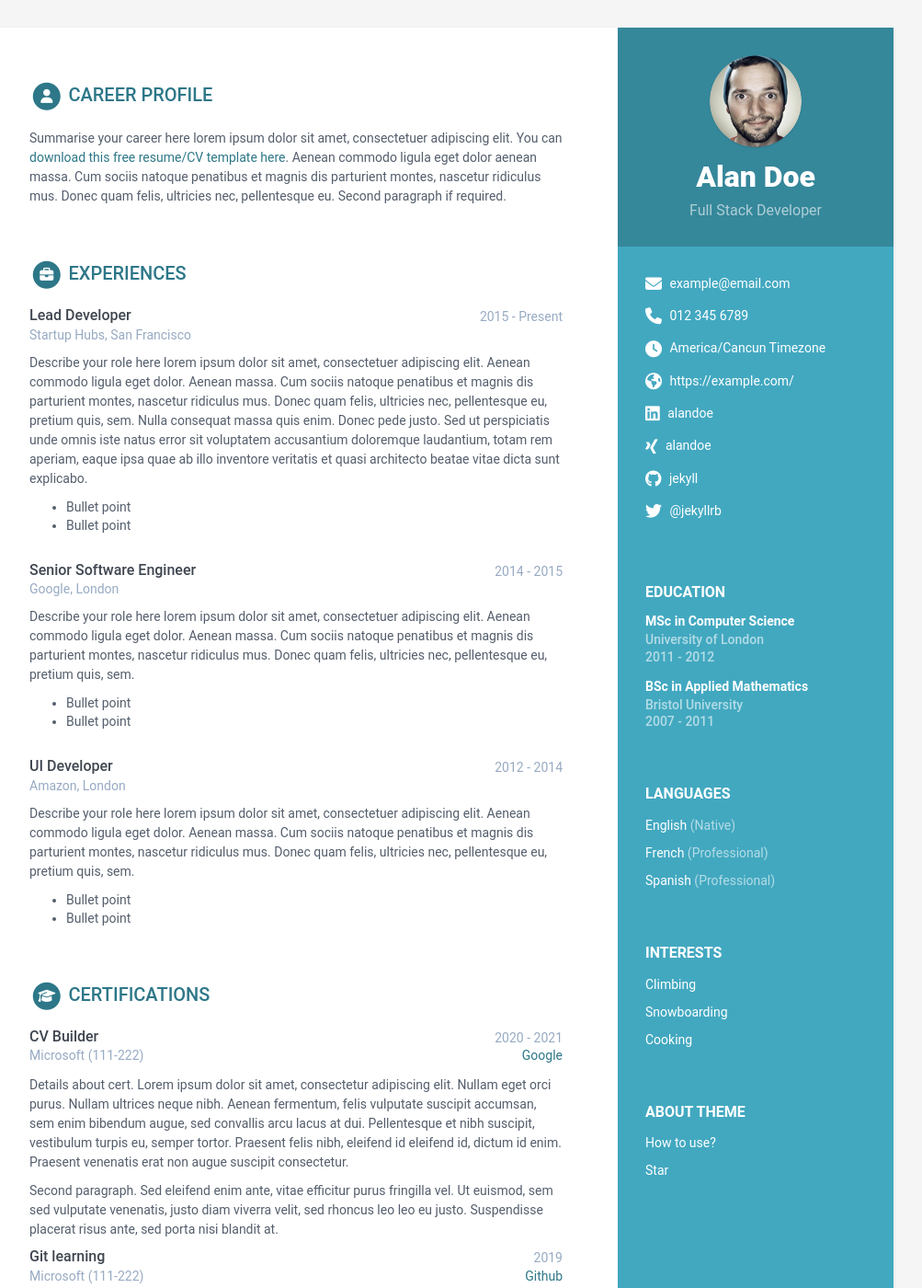
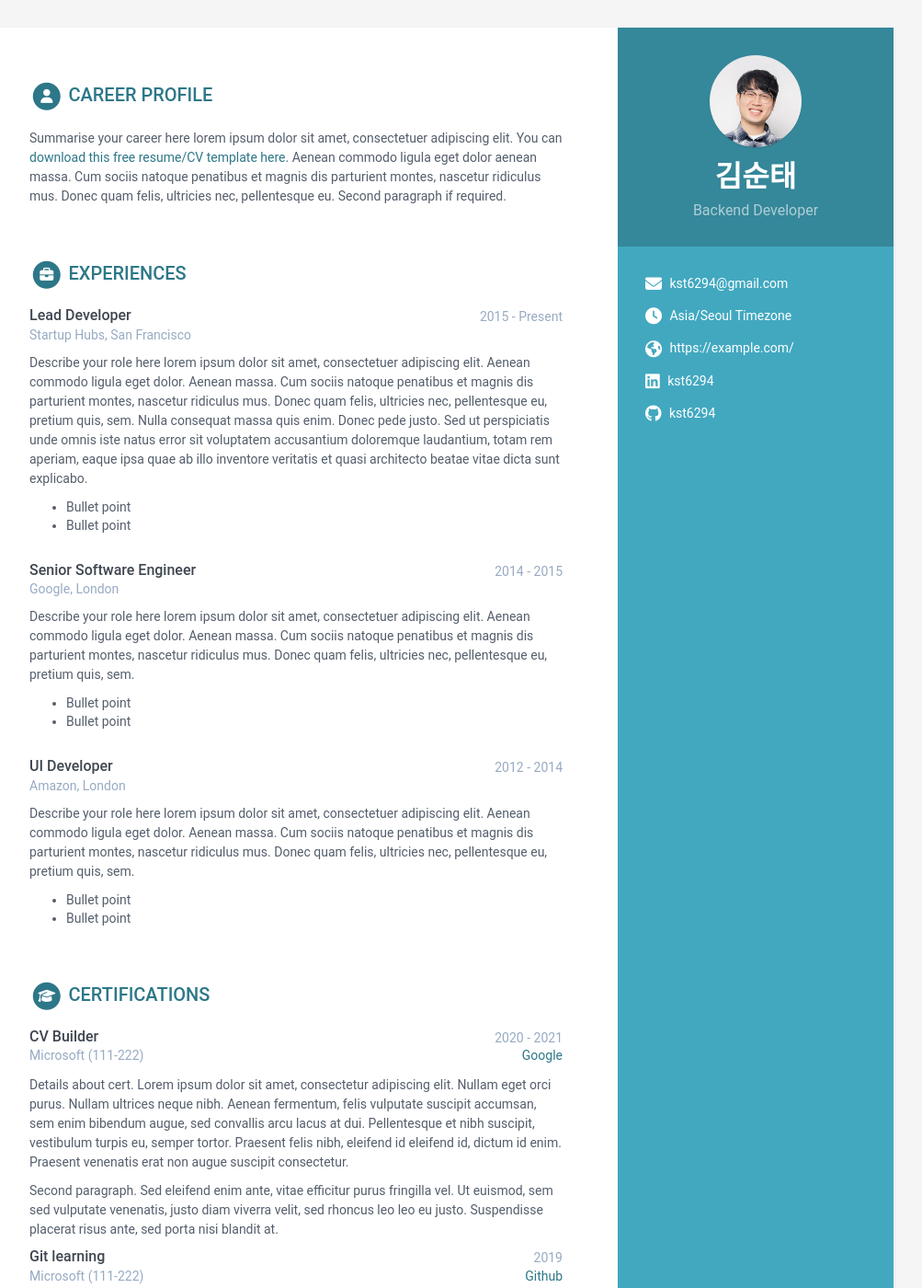
Before and after one commit to kst6294/kst6294.github.io, a Jekyll site: the page built from index.html, in a window 1280 px wide and 1400 px high. Shown: the whole window at 92% size, without its empty margins (168-1171 px from the left). Built offline with Jekyll 4.4.1, drawn with Linux system fonts in a browser that asks for light colours.

Commit message:
어바웃, 사진 정리

```diff
--- a/_data/data.yml
+++ b/_data/data.yml
@@ -8,54 +8,54 @@ sidebar:
     education: True # set to False if you want education in main section instead of in sidebar
 
     # Profile information
-    name: Alan Doe
-    tagline: Full Stack Developer
-    avatar: profile.png  #place a 100x100 picture inside /assets/images/ folder and provide the name of the file below
+    name: 김순태
+    tagline: Backend Developer
+    avatar: profile.jpg  #place a 100x100 picture inside /assets/images/ folder and provide the name of the file below
 
     # Sidebar links
-    email: example@email.com
-    phone: 012 345 6789
-    timezone: America/Cancun # Enter your timezone, e.g., America/Havana, Africa/Casablanca, America/North_Dakota/Center
+    email: kst6294@gmail.com
+    # phone: 012 345 6789
+    timezone: Asia/Seoul # Enter your timezone, e.g., America/Havana, Africa/Casablanca, America/North_Dakota/Center
     citizenship:
     website: https://example.com/ # Include the full website URL, including "http://" or "https://".
-    linkedin: alandoe
-    xing: alandoe
-    github: jekyll
-    telegram: # add your nickname without '@' sign
-    gitlab:
-    bitbucket:
-    twitter: '@jekyllrb'
-    stack-overflow: # Number/Username, e.g. 123456/alandoe
-    codewars:
-    goodreads: # Number-Username, e.g. 123456-alandoe
-    mastodon:  # Please include your full Mastodon link here.
-    hackerrank: # Please provide your HackerRank username.
-    leetcode: # Please provide your LeetCode username.
-    pdf: # Add a PDF link here if you want to include a PDF custom version in your resume.
+    linkedin: kst6294
+    # xing: alandoe
+    github: kst6294
+    # telegram: # add your nickname without '@' sign
+    # gitlab:
+    # bitbucket:
+    # twitter: '@jekyllrb'
+    # stack-overflow: # Number/Username, e.g. 123456/alandoe
+    # codewars:
+    # goodreads: # Number-Username, e.g. 123456-alandoe
+    # mastodon:  # Please include your full Mastodon link here.
+    # hackerrank: # Please provide your HackerRank username.
+    # leetcode: # Please provide your LeetCode username.
+    # pdf: # Add a PDF link here if you want to include a PDF custom version in your resume.
 
-    languages:
-      title: Languages
-      info:
-        - idiom: English
-          level: Native
+    # languages:
+    #   title: Languages
+    #   info:
+    #     - idiom: English
+    #       level: Native
 
-        - idiom: French
-          level: Professional
+    #     - idiom: French
+    #       level: Professional
 
-        - idiom: Spanish
-          level: Professional
+    #     - idiom: Spanish
+    #       level: Professional
 
-    interests:
-      title: Interests
-      info:
-        - item: Climbing
-          link:
+    # interests:
+    #   title: Interests
+    #   info:
+    #     - item: Climbing
+    #       link:
 
-        - item: Snowboarding
-          link:
+    #     - item: Snowboarding
+    #       link:
 
-        - item: Cooking
-          link:
+    #     - item: Cooking
+    #       link:
 
 career-profile:
     title: Career Profile
@@ -66,31 +66,31 @@ career-profile:
       penatibus et magnis dis parturient montes, nascetur ridiculus mus.
       Donec quam felis, ultricies nec, pellentesque eu.
       Second paragraph if required.
-education:
-    title: Education
-    info:
-      - degree: MSc in Computer Science
-        university: University of London
-        time: 2011 - 2012
-        details: |
-          Describe your study here lorem ipsum dolor sit amet, consectetuer
-          adipiscing elit. Aenean commodo ligula eget dolor. Aenean massa. Cum
-          sociis natoque penatibus et magnis dis parturient montes, nascetur
-          ridiculus mus. Donec quam felis, ultricies nec, pellentesque eu,
-          pretium quis, sem.
-            - Bullet point
-            - Bullet point
-      - degree: BSc in Applied Mathematics
-        university: Bristol University
-        time: 2007 - 2011
-        details: |
-          Describe your study here lorem ipsum dolor sit amet, consectetuer
-          adipiscing elit. Aenean commodo ligula eget dolor. Aenean massa. Cum
-          sociis natoque penatibus et magnis dis parturient montes, nascetur
-          ridiculus mus. Donec quam felis, ultricies nec, pellentesque eu,
-          pretium quis, sem.
-            - Bullet point
-            - Bullet point
+# education:
+#     title: Education
+#     info:
+#       - degree: MSc in Computer Science
+#         university: University of London
+#         time: 2011 - 2012
+#         details: |
+#           Describe your study here lorem ipsum dolor sit amet, consectetuer
+#           adipiscing elit. Aenean commodo ligula eget dolor. Aenean massa. Cum
+#           sociis natoque penatibus et magnis dis parturient montes, nascetur
+#           ridiculus mus. Donec quam felis, ultricies nec, pellentesque eu,
+#           pretium quis, sem.
+#             - Bullet point
+#             - Bullet point
+#       - degree: BSc in Applied Mathematics
+#         university: Bristol University
+#         time: 2007 - 2011
+#         details: |
+#           Describe your study here lorem ipsum dolor sit amet, consectetuer
+#           adipiscing elit. Aenean commodo ligula eget dolor. Aenean massa. Cum
+#           sociis natoque penatibus et magnis dis parturient montes, nascetur
+#           ridiculus mus. Donec quam felis, ultricies nec, pellentesque eu,
+#           pretium quis, sem.
+#             - Bullet point
+#             - Bullet point
 
 experiences:
     title: Experiences
--- a/_includes/about.html
+++ b/_includes/about.html
@@ -1,10 +1,10 @@
 <div class="remove-container container-block">
-  <h2 class="container-block-title">
+  <!-- <h2 class="container-block-title">
     About Theme
-  </h2>
-  <ul class="list-unstyled interests-list">
+  </h2> -->
+  <!-- <ul class="list-unstyled interests-list">
     <li><a target="_blank" href="https://www.youtube.com/watch?v=Jnmj1dXDbNk">How to use?</a></li>
      <li><a class="github-button" href="https://github.com/sharu725/online-cv" data-icon="octicon-star" data-show-count="true" aria-label="Star sharu725/online-cv on GitHub">Star</a>
      <script async defer src="https://buttons.github.io/buttons.js"></script>
-  </ul>
+  </ul> -->
 </div><!--//About-->
```
Also changed, not shown: assets/images/profile.jpg (added), assets/images/profile.png (deleted).
